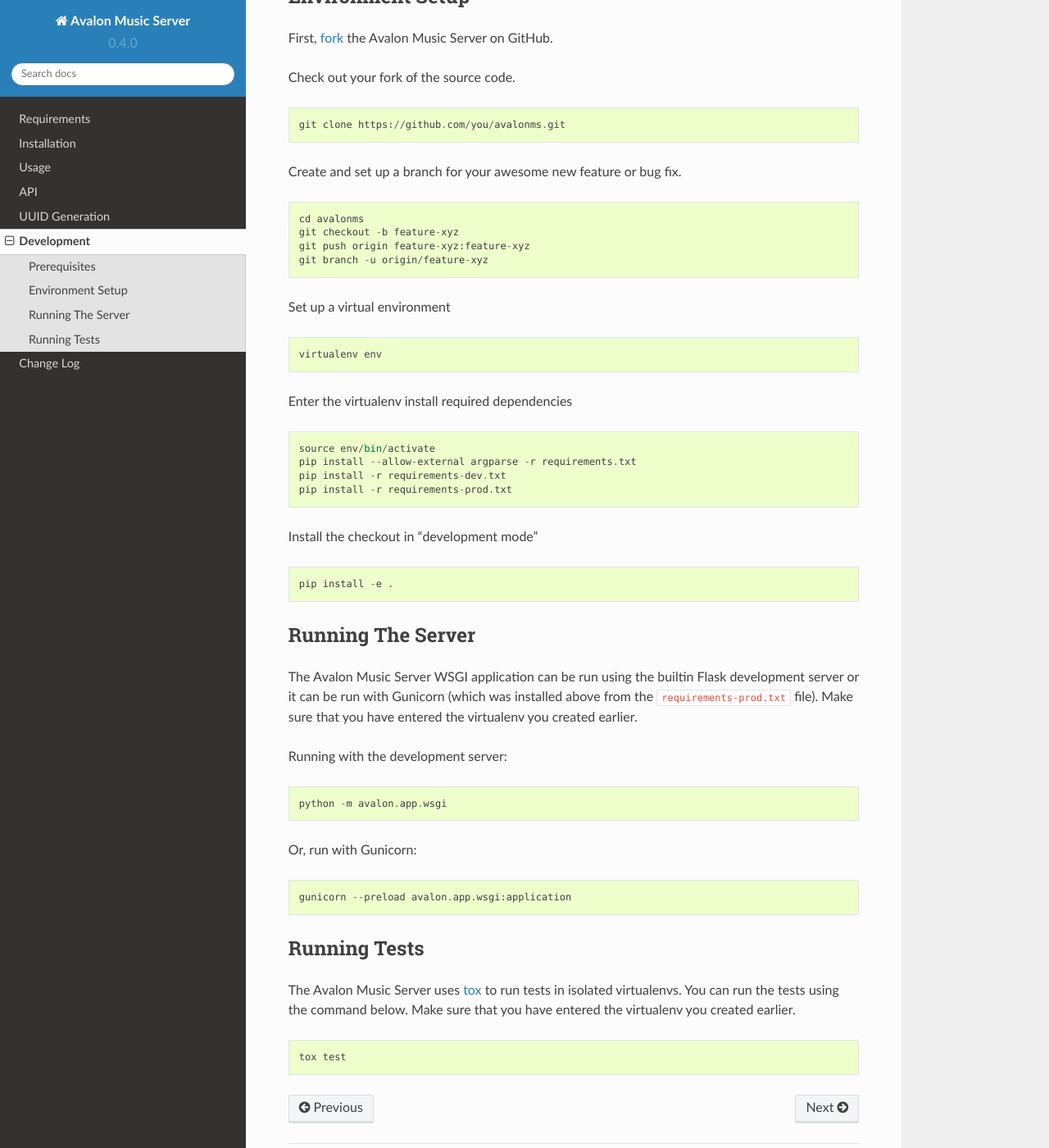
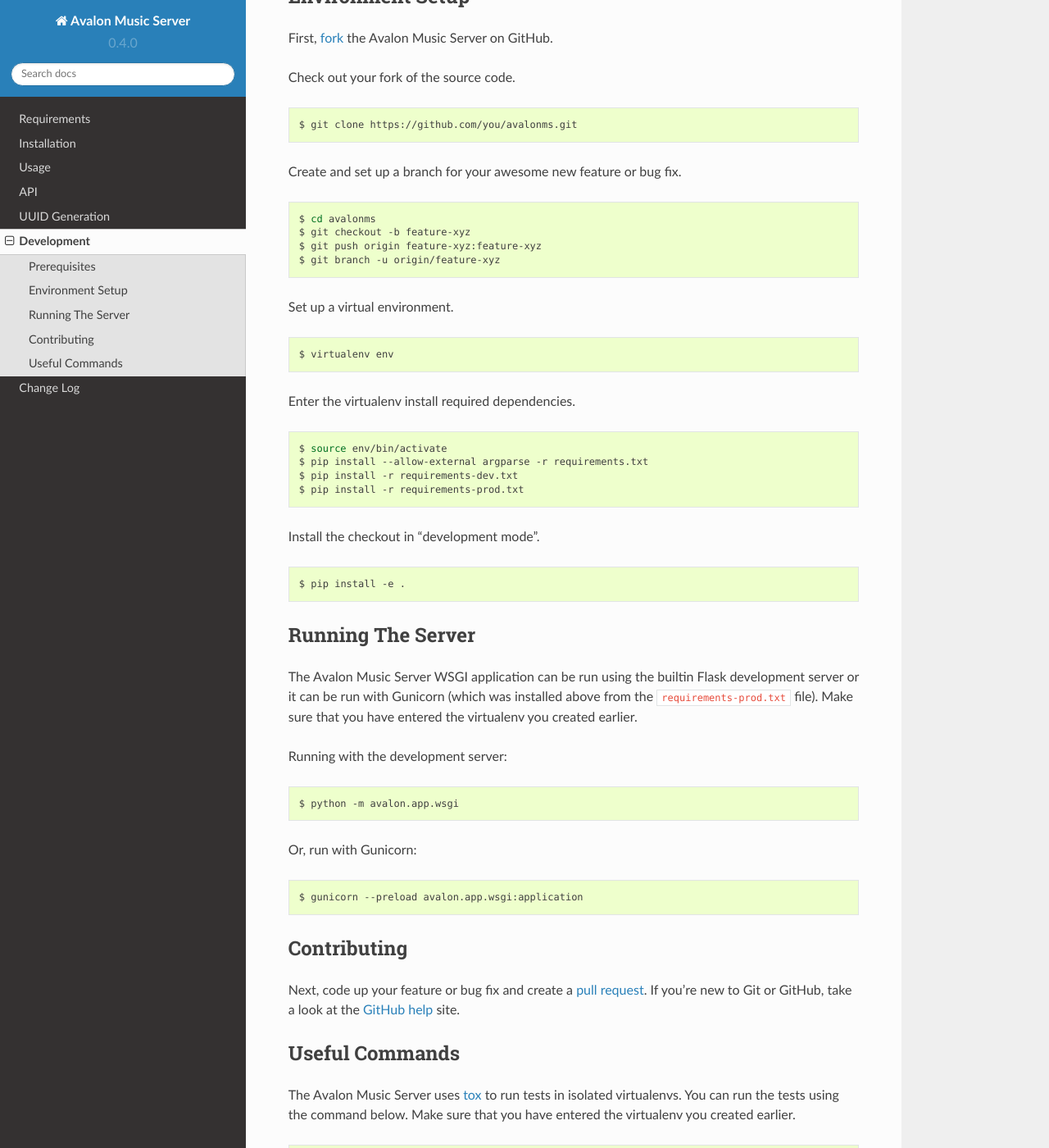
Before and after one commit to 56quarters/avalonms, a Sphinx documentation site: the page built from doc/source/development.rst, in a window 1280 px wide and 1400 px high, scrolled down 456 px. Shown: the whole window at 82% size. Built offline with Sphinx 7.4.7 and the Read the Docs theme 2.0.0, drawn with Linux system fonts in a browser that asks for light colours; some of the changed lines change nothing that is shown; some of the changed text lies outside the part shown.

Commit message:
Add list of useful commands and pull request hint to development guide

```diff
--- a/doc/source/development.rst
+++ b/doc/source/development.rst
@@ -4,9 +4,8 @@
 Prerequisites
 ~~~~~~~~~~~~~
 
-Make sure you have the `virtualenv <http://www.virtualenv.org/>`_ tool available.
-You can find further instructions in the :doc:`installation` section or at the
-virtualenv website.
+Make sure you have the virtualenv_ tool available. You can find further instructions
+in the :doc:`installation` section or at the virtualenv website.
 
 All steps below assume you are using a virtual environment named ``env`` inside
 the root directory of the git checkout. It's not important what name you use, this
@@ -18,34 +17,43 @@
 Environment Setup
 ~~~~~~~~~~~~~~~~~
 
-First, `fork <https://help.github.com/articles/fork-a-repo>`_ the Avalon Music
-Server on GitHub.
+First, fork_ the Avalon Music Server on GitHub.
 
-Check out your fork of the source code. ::
+Check out your fork of the source code.
 
-    git clone https://github.com/you/avalonms.git
+.. code-block:: bash
 
-Create and set up a branch for your awesome new feature or bug fix. ::
+    $ git clone https://github.com/you/avalonms.git
 
-    cd avalonms
-    git checkout -b feature-xyz
-    git push origin feature-xyz:feature-xyz
-    git branch -u origin/feature-xyz
+Create and set up a branch for your awesome new feature or bug fix.
 
-Set up a virtual environment ::
+.. code-block:: bash
 
-    virtualenv env
+    $ cd avalonms
+    $ git checkout -b feature-xyz
+    $ git push origin feature-xyz:feature-xyz
+    $ git branch -u origin/feature-xyz
 
-Enter the virtualenv install required dependencies ::
+Set up a virtual environment.
 
-    source env/bin/activate
-    pip install --allow-external argparse -r requirements.txt
-    pip install -r requirements-dev.txt
-    pip install -r requirements-prod.txt
+.. code-block:: bash
 
-Install the checkout in "development mode" ::
+    $ virtualenv env
 
-    pip install -e .
+Enter the virtualenv install required dependencies.
+
+.. code-block:: bash
+
+    $ source env/bin/activate
+    $ pip install --allow-external argparse -r requirements.txt
+    $ pip install -r requirements-dev.txt
+    $ pip install -r requirements-prod.txt
+
+Install the checkout in "development mode".
+
+.. code-block:: bash
+
+    $ pip install -e .
 
 Running The Server
 ~~~~~~~~~~~~~~~~~~
@@ -55,19 +63,50 @@
 from the ``requirements-prod.txt`` file). Make sure that you have entered the
 virtualenv you created earlier.
 
-Running with the development server: ::
+Running with the development server:
 
-    python -m avalon.app.wsgi
+.. code-block:: bash
 
-Or, run with Gunicorn: ::
+    $ python -m avalon.app.wsgi
 
-    gunicorn --preload avalon.app.wsgi:application
+Or, run with Gunicorn:
 
-Running Tests
-~~~~~~~~~~~~~
+.. code-block:: bash
 
-The Avalon Music Server uses `tox <https://testrun.org/tox/latest/>`_ to run tests
-in isolated virtualenvs. You can run the tests using the command below. Make sure
-that you have entered the virtualenv you created earlier. ::
+    $ gunicorn --preload avalon.app.wsgi:application
 
-    tox test
+Contributing
+~~~~~~~~~~~~
+
+Next, code up your feature or bug fix and create a `pull request`_. If you're new to Git or
+GitHub, take a look at the `GitHub help`_ site.
+
+Useful Commands
+~~~~~~~~~~~~~~~
+
+The Avalon Music Server uses tox_ to run tests in isolated virtualenvs. You can run the tests
+using the command below. Make sure that you have entered the virtualenv you created earlier.
+
+.. code-block:: bash
+
+    $ tox test
+
+You can also run the unit tests for a specific Python version.
+
+.. code-block:: bash
+
+    $ TOXENV=py33 tox test
+
+If you're making changes to the documentation, the command below will build the
+documentation for you. To view it, open up ``doc/build/html/index.html`` in your
+web browser.
+
+.. code-block:: bash
+
+    $ fab clean docs
+
+.. _virtualenv: https://virtualenv.pypa.io/en/latest/
+.. _fork: https://help.github.com/articles/fork-a-repo
+.. _pull request: https://help.github.com/articles/be-social/#pull-requests
+.. _GitHub help: https://help.github.com/
+.. _tox: https://testrun.org/tox/latest/
```
